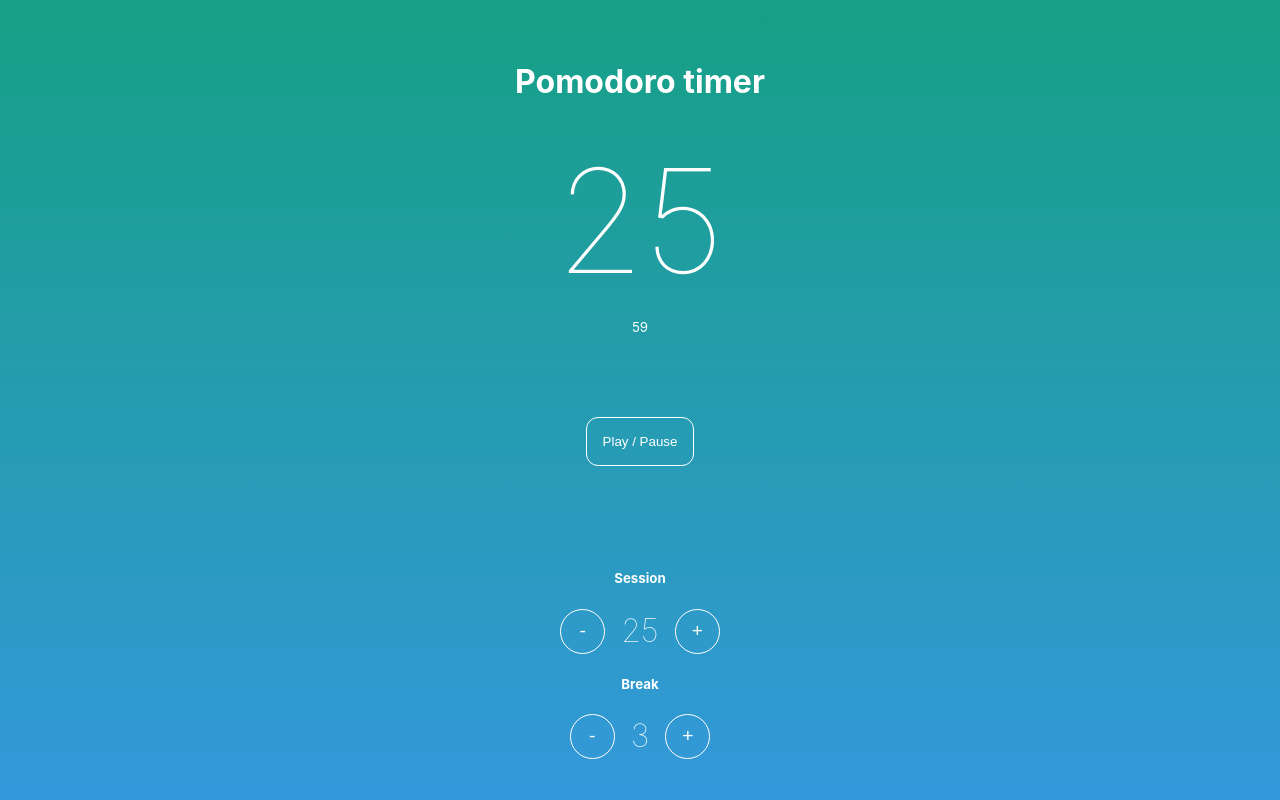
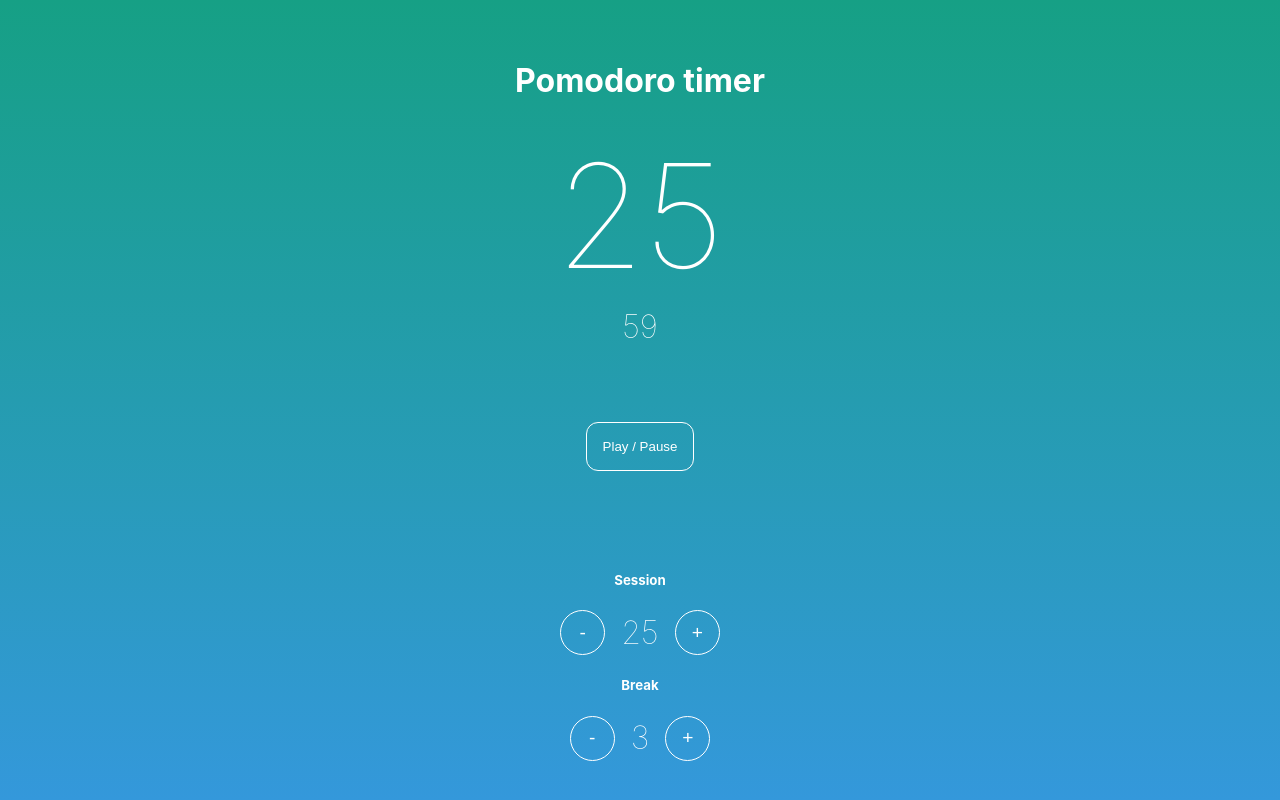
Before and after one commit to rholo/react-pomodoro-25, a React (Create React App) app: page / in a window 1280 px wide. Built offline with nearby package versions, Linux system fonts and the light colour scheme.

Commit message:
feat(pomodoro): update seconds

```diff
--- a/src/App.js
+++ b/src/App.js
@@ -14,7 +14,6 @@ export default function App() {
     <main>
       <Header title="Pomodoro timer" />
       <Timer timeLeft={state.timer} />
-      <small>59</small>
       <TimerControls />
       <PomodoroControls intervals={intervals} session={timer} />
     </main>
--- a/src/components/Timer.js
+++ b/src/components/Timer.js
@@ -6,6 +6,11 @@ const Timer = (props) => {
   const timerToClock = (timeLeft) => {
     return timeLeft;
   };
-  return <Number size={9}>{timerToClock(props.timeLeft)}</Number>;
+  return (
+    <>
+      <Number size={9}>{timerToClock(props.timeLeft)}</Number>
+      <Number size={2}>59</Number>
+    </>
+  );
 };
 export default Timer;
```
